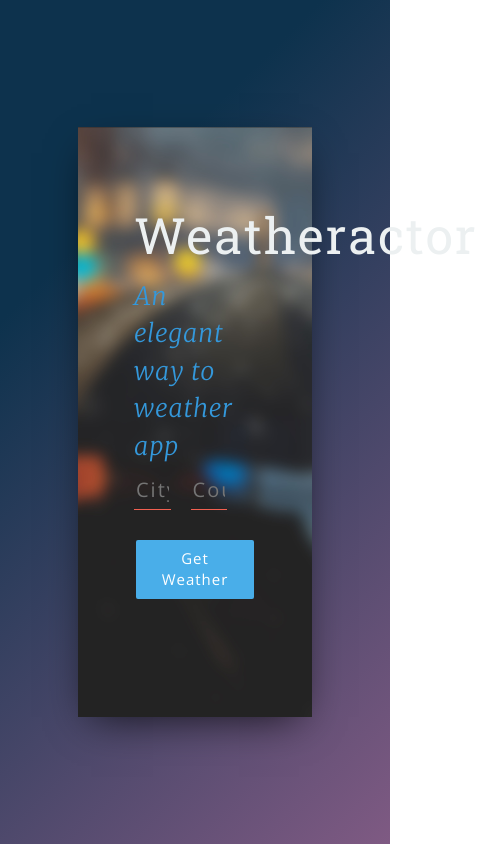
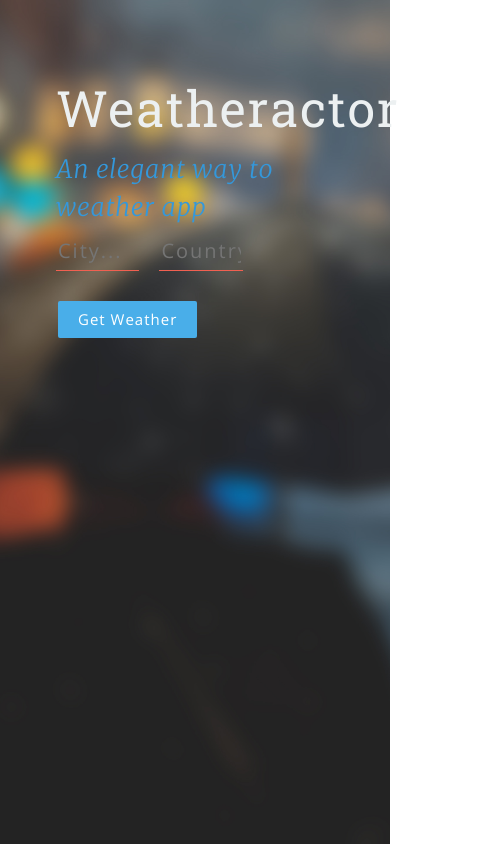
Before and after one commit to shubhamgoel2525/ReactWeather, a React (Create React App) app: page / in a window 390 px wide. Shown: the whole page, 478 px wide, since content can reach past the window. Built offline with nearby package versions, Linux system fonts and the light colour scheme.

Commit message:
Added responsive design

```diff
--- a/src/App.css
+++ b/src/App.css
@@ -3,33 +3,21 @@
 @import url("https://fonts.googleapis.com/css?family=Open+Sans:300,400");
 @import url("https://fonts.googleapis.com/css?family=Montserrat&display=swap");
 
-body {
+body, html {
   font-family: "Open Sans", serif;
   -webkit-app-region: drag;
 }
 
-.wrapper {
-  background-color: #7f5a83;
-  background-image: linear-gradient(315deg, #7f5a83 0%, #0d324d 74%);
-  height: 100vh;
-  display: flex;
-  justify-content: center;
-  align-items: center;
-}
-
-
 .app-container {
   background-image: url("./img/raindripblur.jpg");
-  height: 70vh;
-  box-shadow: 0px 13px 40px -13px rgba(0, 0, 0, 0.75);
-  width: 60vw;
-  margin: 0 auto;
-  /* max-width: 100%; */
-  /* max-height: 100%; */
+  height: 100vh;
+  width: 100vw;
+  max-width: 100vw;
+  max-height: 100vh;
   padding: 4em;
   background-position: center;
   background-size: cover;
-  transition: max-height 0.25s ease-in;
+  /* transition: max-height 0.25s ease-in; */
 }
 
 .title-container__title {
--- a/src/App.js
+++ b/src/App.js
@@ -17,9 +17,8 @@ class App extends React.Component {
 
   render() {
     return (
-      <div>
-        <div className="wrapper">
-          <div className="app-container container-fluid">
+      <div className="bg">
+          <div className="container-fluid app-container">
             <Titles />
             <Form loadWeather={this.getWeather} />
             <Weather
@@ -30,7 +29,6 @@ class App extends React.Component {
               description={this.state.description}
               error={this.state.error}
             />
-          </div>
         </div>
       </div>
     );
```
